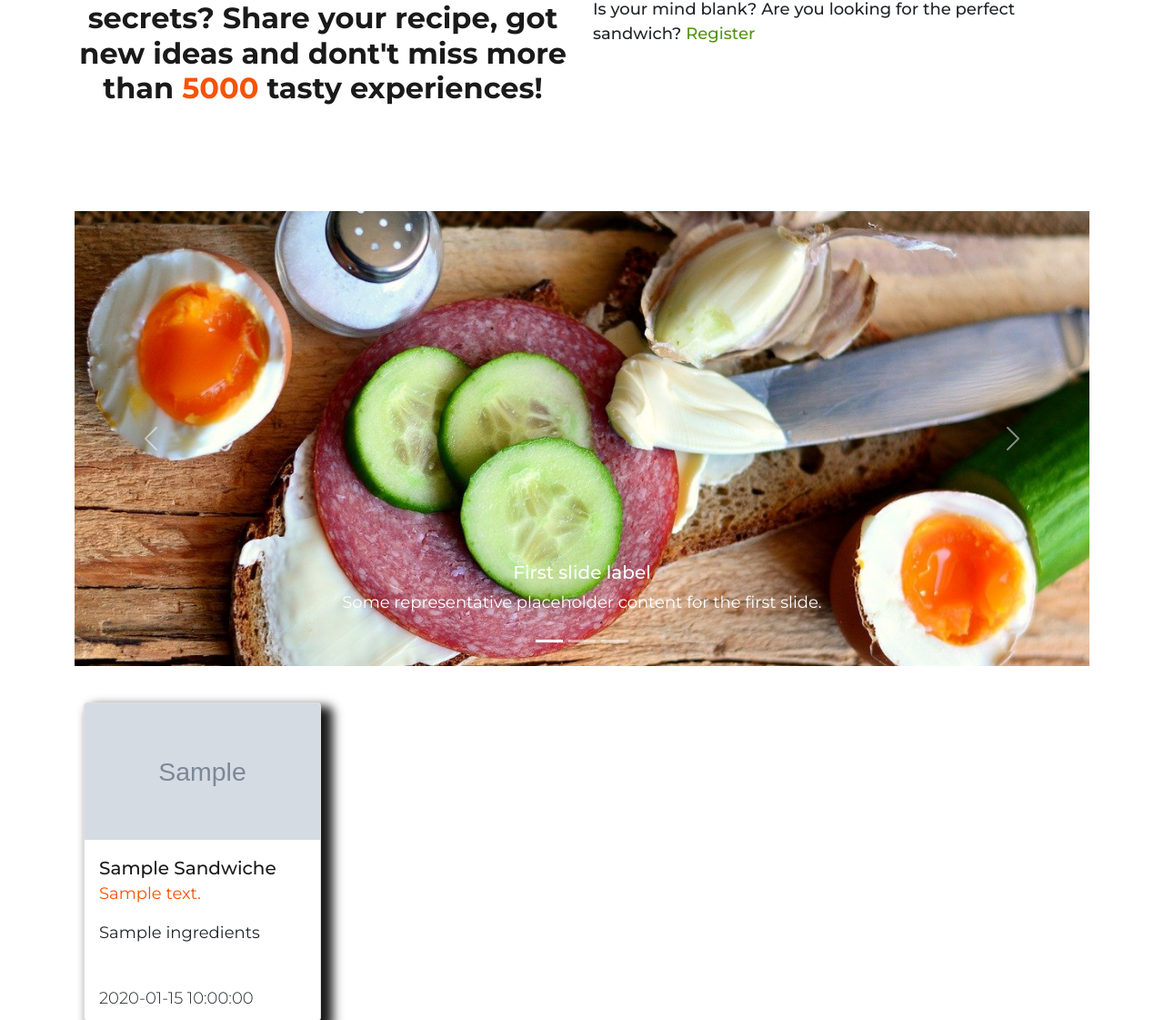
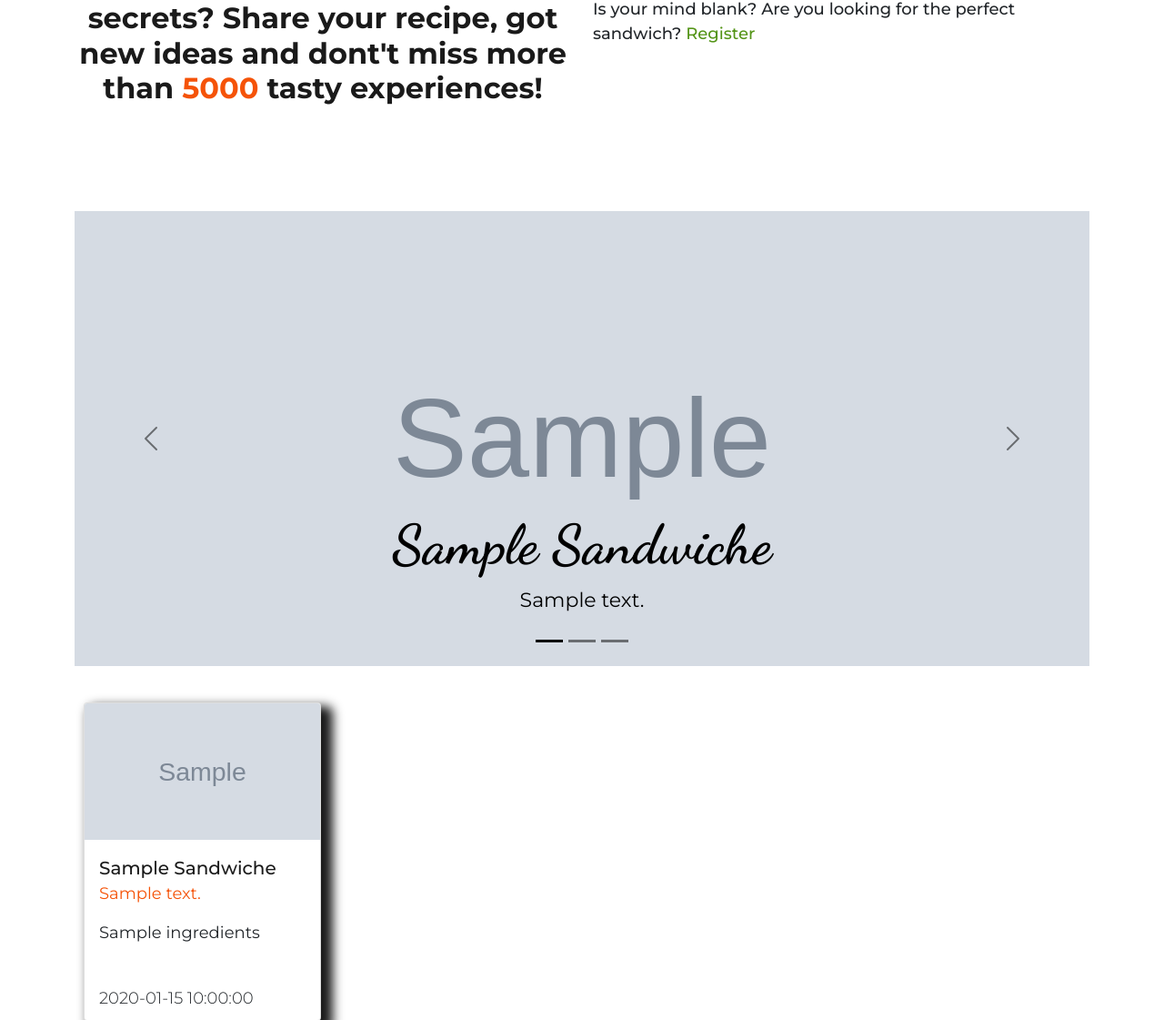
Before and after one commit to CarlosFaccelli26/Bread-Butter-Milestone, a Flask app: page / in a window 1280 px wide. Shown: the part 322-1443 px from the top of the page at 91% size. Run offline with Flask 2, Linux system fonts and the light colour scheme; grey boxes marked "Sample" are stand-in pictures; a database or web service that is not in the repository returns one stand-in record (values such as "Sample title"); some libraries are stand-ins or nearby versions.

Commit message:
Adding images to carousel from the database

```diff
--- a/static/css/style.css
+++ b/static/css/style.css
@@ -341,6 +341,8 @@ label {
     font-size: 20px;
 }
 
+/* Carousel */
+
 .carousel-inner  {
     margin-bottom: 20px;
 }
@@ -357,6 +359,18 @@ label {
     top: 50%;
     transform: translateY(-50%);
 }
+
+.carousel-caption h5 {
+    font-size: 60px;
+    text-transform: capitalize;
+    font-family: 'Dancing Script', cursive;
+}
+
+.carousel-caption p {
+    font-size: 22px;
+}
+
+/* End of  Carousel */
 
 .card-img-top {
     width: 100%;
--- a/templates/index.html
+++ b/templates/index.html
@@ -44,7 +44,7 @@ Home
         </div>
         <div class="row">
             <div class="col-12">
-                <div id="myCarousel" class="carousel slide" data-bs-ride="carousel">
+                <div id="myCarousel" class="carousel carousel-dark slide" data-bs-ride="carousel">
                     <div class="carousel-indicators">
                         <button type="button" data-bs-target="#carouselExampleCaptions" data-bs-slide-to="0"
                             class="active" aria-current="true" aria-label="Slide 1"></button>
@@ -54,27 +54,15 @@ Home
                             aria-label="Slide 3"></button>
                     </div>
                     <div class="carousel-inner">
-                        <div class="carousel-item active">
-                            <img src="static/images/slide1.jpg" class="d-block w-100" alt="slide-image">
+                        {% for sandwich in sandwiches %}
+                        <div class="carousel-item {% if loop.index == 1%} active {% endif %}">
+                            <img src="{{ sandwich.imageUrl }}" class="d-block w-100" alt="slide-image">
                             <div class="carousel-caption d-none d-md-block">
-                                <h5>First slide label</h5>
-                                <p>Some representative placeholder content for the first slide.</p>
+                                <h5>{{ sandwich.sandwich_name }}</h5>
+                                <p class="truncate">{{ sandwich.sandwich_description }}</p>
                             </div>
                         </div>
-                        <div class="carousel-item">
-                            <img src="static/images/slide2.jpg" class="d-block w-100" alt="slide-image">
-                            <div class="carousel-caption d-none d-md-block">
-                                <h5>Second slide label</h5>
-                                <p>Some representative placeholder content for the second slide.</p>
-                            </div>
-                        </div>
-                        <div class="carousel-item">
-                            <img src="static/images/slide3.jpg" class="d-block w-100" alt="slide-image">
-                            <div class="carousel-caption d-none d-md-block">
-                                <h5>Third slide label</h5>
-                                <p>Some representative placeholder content for the third slide.</p>
-                            </div>
-                        </div>
+                        {% endfor %}
                     </div>
                     <button class="carousel-control-prev" type="button" data-bs-target="#myCarousel"
                         data-bs-slide="prev">
```
Also changed, not shown: static/images/slide1.jpg (deleted), static/images/slide2.jpg (deleted), static/images/slide3.jpg (deleted).
